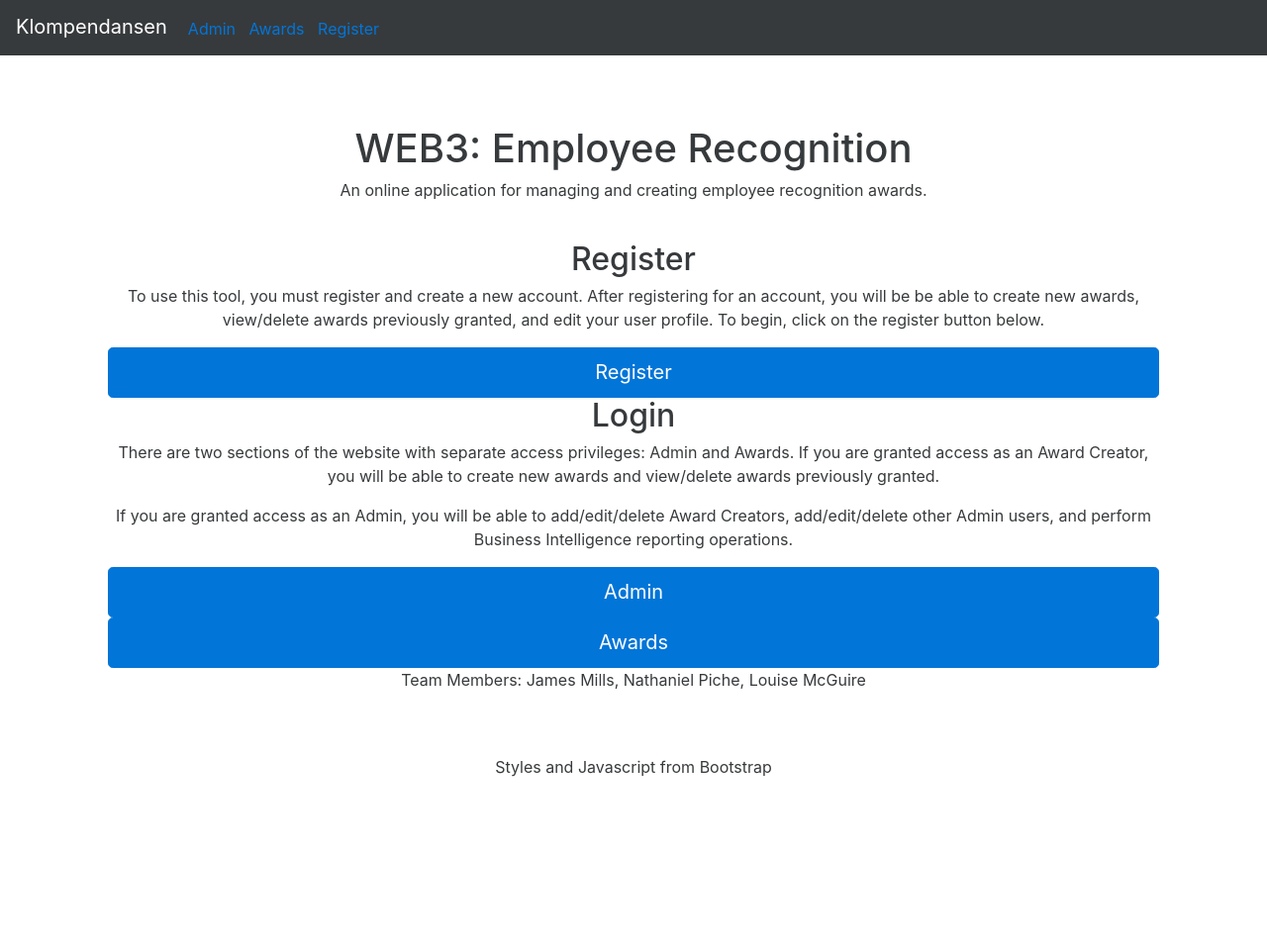
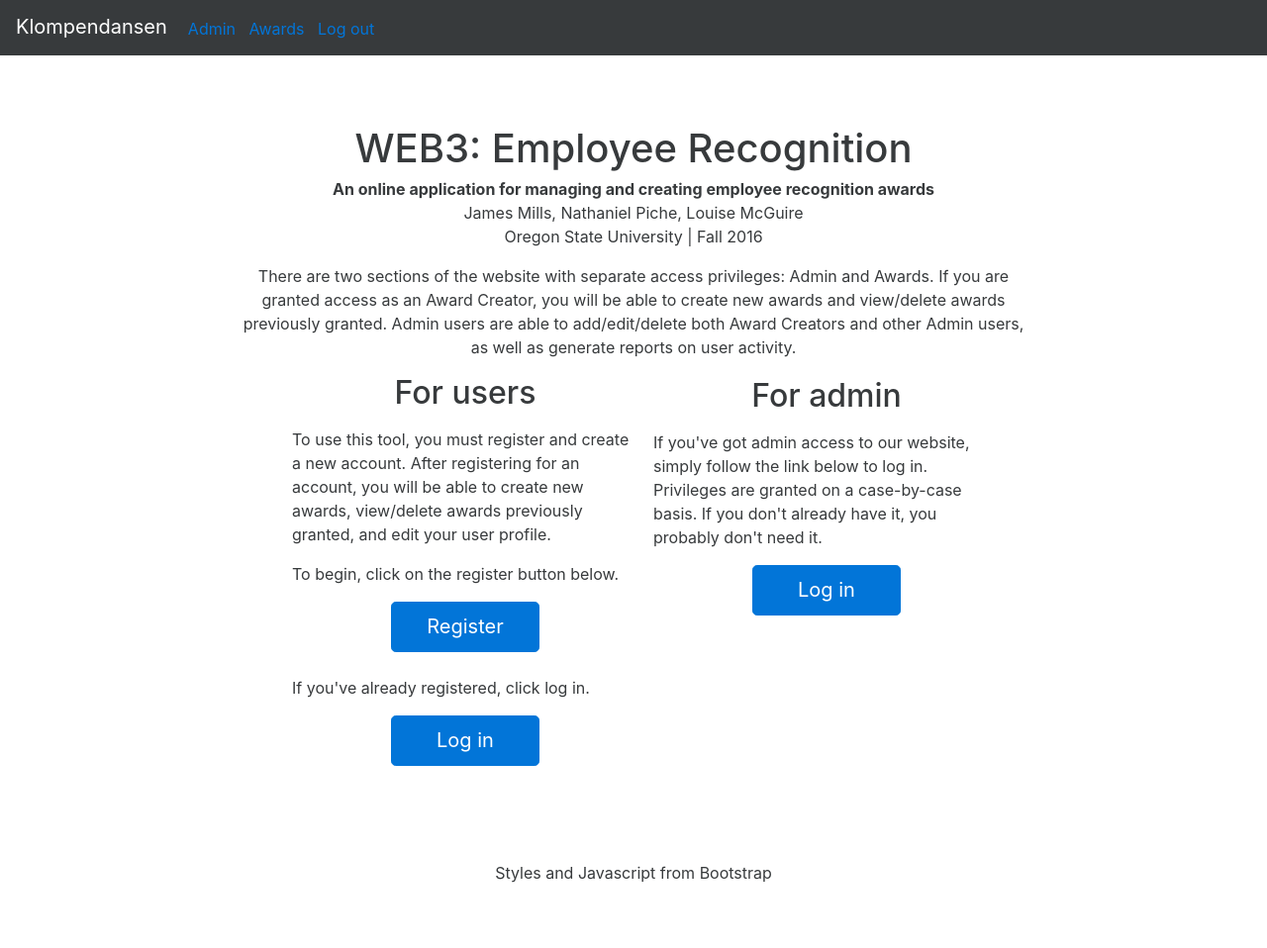
Before and after one commit to millsja/Klompenflasken, a Flask app: page / in a window 1280 px wide. Shown: the whole page at 99% size. Before the commit the page ends 785 px from the top, so only its background shows below. Run offline with Flask 2, Linux system fonts and the light colour scheme; parts of the project's set-up code (start-up, migrations or seed data) failed here and were passed over; some libraries are stand-ins or nearby versions.

Commit message:
updated front page; added log out

```diff
--- a/page.py
+++ b/page.py
@@ -36,6 +36,12 @@ homeLinks = [ Link("/admin", "Admin"),
 		Link("/register", "Register") ]
 homePage = Page("Klompendansen", homeLinks)
 
+# default homepage info - logged in
+homeLinks = [ Link("/admin", "Admin"),
+		Link("/awards", "Awards"),
+		Link("/logout", "Log out") ]
+homePage = Page("Klompendansen", homeLinks)
+
 
 # default awards page info
 awardLinks = [ Link("/awards/create_award", "Create Award"),
--- a/templates/index.html
+++ b/templates/index.html
@@ -1,20 +1,31 @@
 {% extends 'base.html' %}
 
 {% block body_block %}
-        <h1>WEB3: Employee Recognition</h1>
-        <p>An online application for managing and creating employee recognition awards.</p>
-        <br>
-        <div class="templateSection">
-	        <h2>Register</h2>
-	        <p>To use this tool, you must register and create a new account. After registering for an account, you will be
-	        	be able to create new awards, view/delete awards previously granted, and edit your user profile. To begin, click on the register button below.</p>
-	      	<a href="/register"><button class="btn btn-lg btn-primary btn-block block-center">Register</button></a>
-	    </div>
-	    <div class="templateSection">
-	    	<h2>Login</h2>
-	        <p>There are two sections of the website with separate access privileges: Admin and Awards. If you are granted access as an Award Creator, you will be able to create new awards and view/delete awards previously granted.</p>
-	        <p>If you are granted access as an Admin, you will be able to add/edit/delete Award Creators, add/edit/delete other Admin users, and perform Business Intelligence reporting operations.</p>
-	        <a href="/admin"><button class="btn btn-lg btn-primary btn-block block-side">Admin</button></a><a href="/awards"><button class="btn btn-lg btn-primary btn-block block-side">Awards</button></a>
-	    </div>
-        <p>Team Members: James Mills, Nathaniel Piche, Louise McGuire</p>
+<div style="width:800px; overflow:hidden;
+                margin-left:auto; margin-right:auto;">
+        <h1 style="margin-bottom:7px;">WEB3: Employee Recognition</h1>
+        <p><span style="font-weight:bold">An online application for managing and creating employee recognition awards</span><br />
+	James Mills, Nathaniel Piche, Louise McGuire<br />
+	Oregon State University | Fall 2016</p>
+	        <p>There are two sections of the website with separate access privileges: Admin and Awards. If you are granted access as an Award Creator, you will be able to create new awards and view/delete awards previously granted. Admin users are able to add/edit/delete both Award Creators and other Admin users, as well as generate reports on user activity.</p>
+        <div style="margin-left:55px; width:350px; float:left; text-align:center;">
+	        <h2 style="margin-bottom:18px;">For users</h2>
+	        <p style="text-align:left;">To use this tool, you must register and create a new account. After registering for an account, you will be able to create new awards, view/delete awards previously granted, and edit your user profile.</p>
+<p style="text-align:left">To begin, click on the register button below.</p>
+	      	<a style="text-align:center;" href="/register"><button class="btn btn-lg btn-primary btn-block block-center" style="margin-left:auto; margin-right: auto; width:150px;">Register</button></a><br />
+<p style="text-align:left">If you've already registered, click log in.</p>
+		<a href="/awards" style="text-align:center;"><button class="btn btn-lg btn-primary btn-block block-side" style="width:150px; margin-left: auto; margin-right: auto;">Log in</button></a>
+
+        </div>
+
+	<div style="margin-top:3px; width:350px; float:left; margin-left:15px;">
+        <h2 style="margin-bottom:18px;">For admin</h2>
+	<p style="text-align:left;">If you've got admin access to our website, simply follow the link below to log in. Privileges are granted on a case-by-case basis. If you don't already have it, you probably don't need it.</p>
+	<a href="/admin"><button class="btn btn-lg btn-primary btn-block block-side" style="margin-left: auto; margin-right: auto; width:150px;">Log in</button></a>
+        </div>
+
+	</div>
+
+        <br /><br />
+
 {% endblock %}
```
